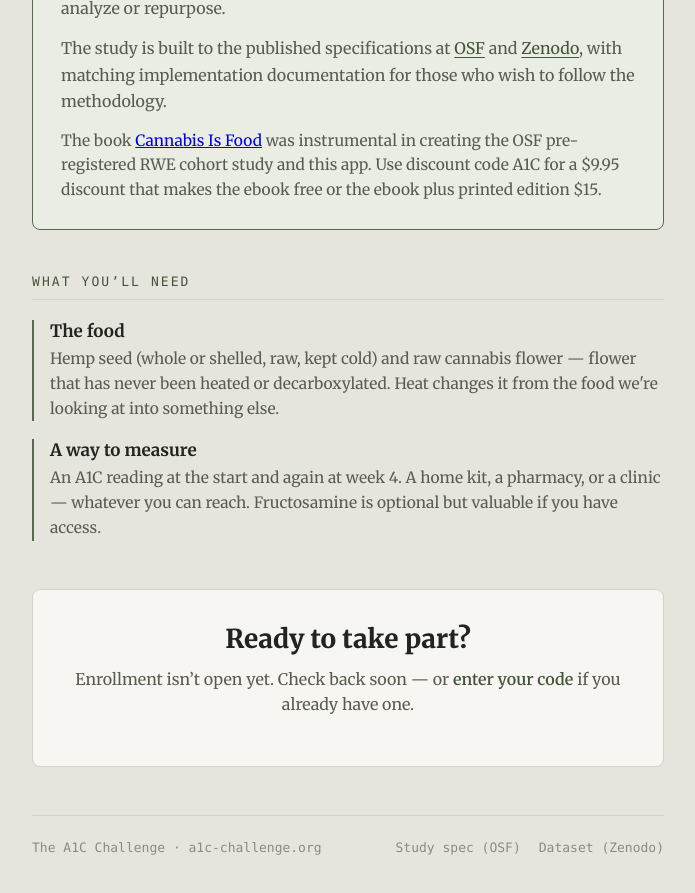
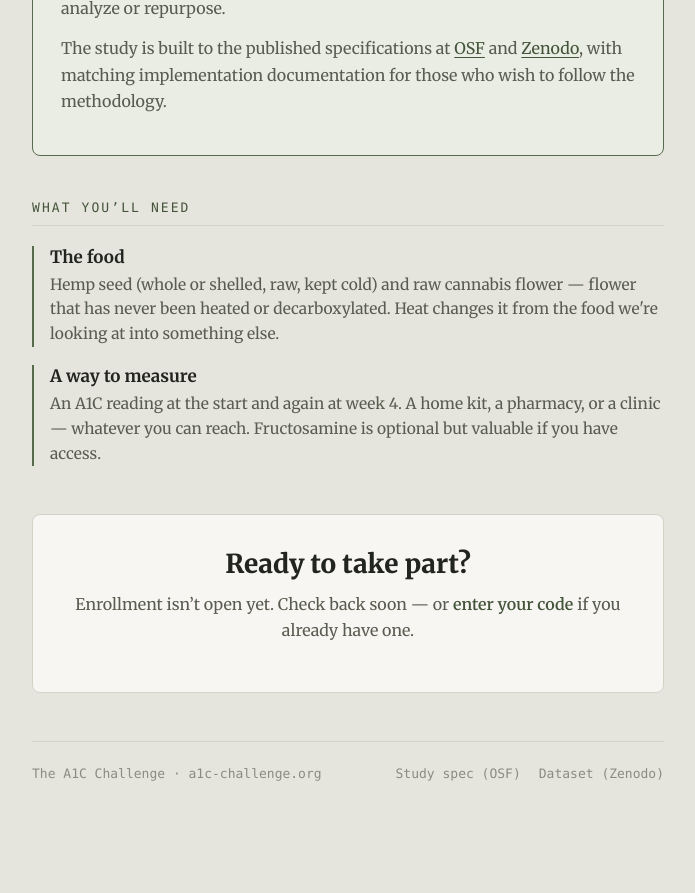
Before and after one commit to ecshacker/a1c-challenge-frontend, a Next.js app: page / in a window 1280 px wide. Shown: the part 1220-2113 px from the top of the page, without its empty margins (292-987 px from the left). After the commit the page ends 2085 px from the top, so only its background shows below. Built offline with nearby package versions, Linux system fonts and the light colour scheme; no server answers.

Commit message:
remove links, new approach lining up

```diff
--- a/src/app/before-you-begin/page.tsx
+++ b/src/app/before-you-begin/page.tsx
@@ -206,7 +206,6 @@ export default function BeforeYouBeginPage() {
               </p>
               <p style={{ fontFamily: SERIF, fontSize: 15.5, lineHeight: 1.6, color: C.inkSoft, margin: "0 0 13px" }}>
                 Raw, unheated flower takes a little planning to source, and whether this is legal and appropriate for you depends on where you are and your own health picture.
-                Recommend reading the <a href="https://cannabis-is-food.com/discount/A1C?redirect=%2Fproducts%2Fcannabis-is-food-book" target="_blank" rel="noopener noreferrer">Cannabis Is Food</a> book or searching online for &ldquo;hemp hearts&rdquo; if you lack local stores nearby.
               </p>
               <ExtLink>What &ldquo;raw&rdquo; means, and where to look</ExtLink>
             </Prereq>
--- a/src/app/page.tsx
+++ b/src/app/page.tsx
@@ -153,11 +153,6 @@ export default function LandingPage() {
             <a className="a1c-link" href="https://zenodo.org/records/20653093" target="_blank" rel="noopener noreferrer">Zenodo</a>,
             {" "}with matching implementation documentation for those who wish to follow the methodology.
           </p>
-          <p style={{ fontFamily: SERIF, fontSize: 15.5, lineHeight: 1.6, color: C.inkSoft, margin: 0 }}>
-            The book <a href="https://cannabis-is-food.com" target="_blank" rel="noopener noreferrer">Cannabis Is
-            Food</a> was instrumental in creating the OSF pre-registered RWE cohort study and this app.
-              Use discount code A1C for a $9.95 discount that makes the ebook free or the ebook plus printed edition $15.
-          </p>
         </div>
 
         {/* What you need */}
```
